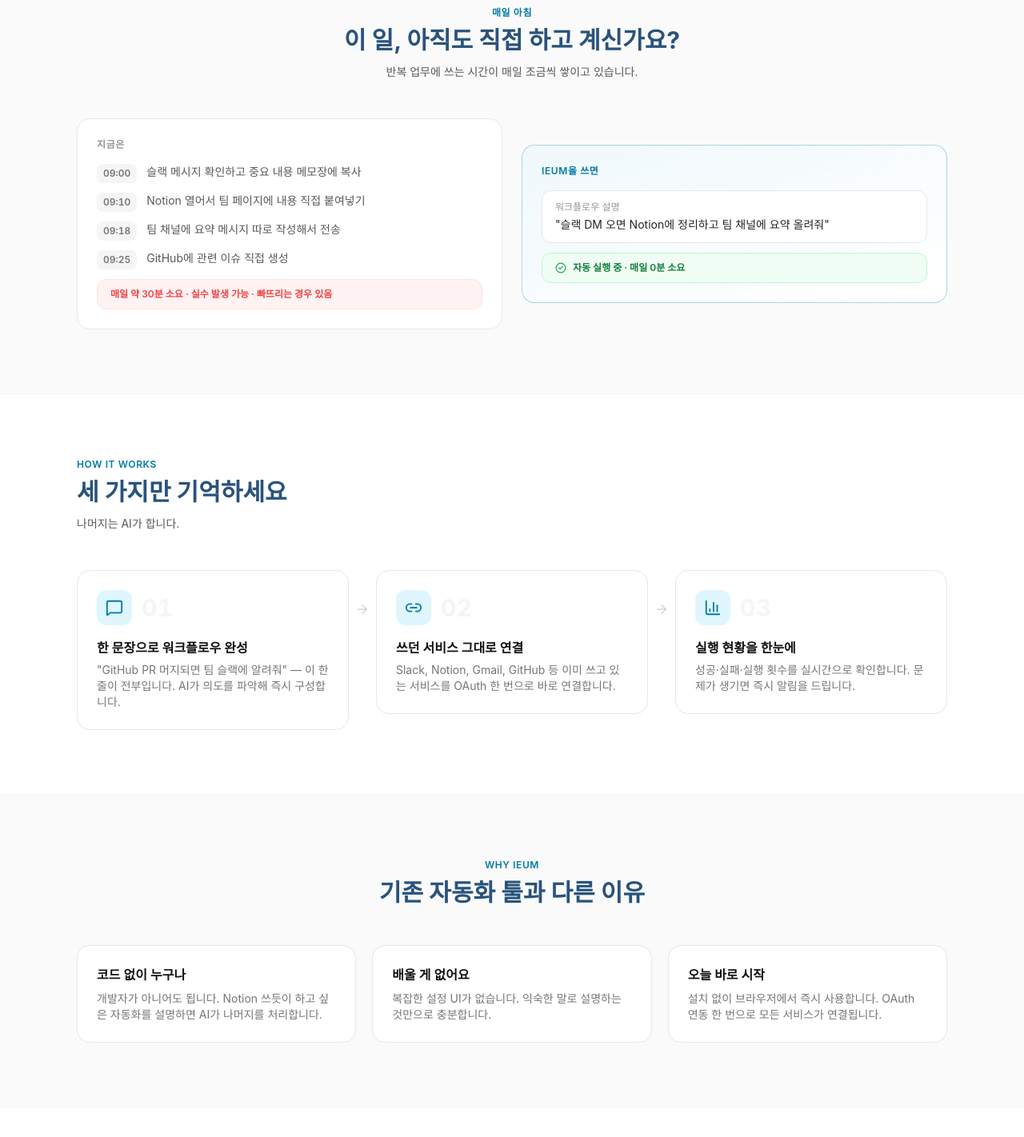
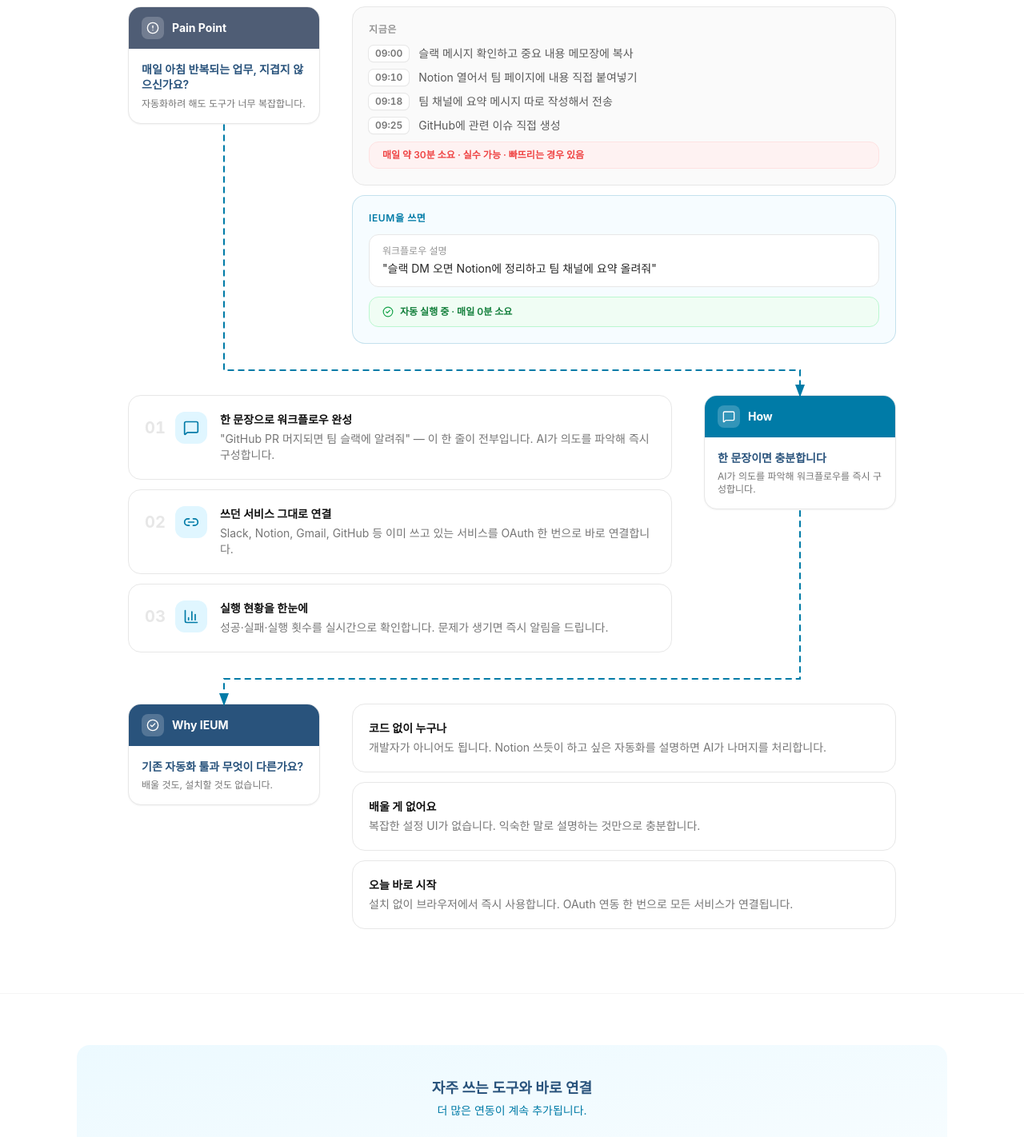
Before and after one commit to team-ieum/ieum-beta, a React (Create React App) app: page / in a window 1280 px wide. Shown: the part 720-2142 px from the top of the page at 80% size. Built offline with nearby package versions, Linux system fonts and the light colour scheme; a web font is replaced by a local one.

Commit message:
fix: 노드 연결선 SVG 오버레이로 교체 및 UX 개선

```diff
--- a/src/App.js
+++ b/src/App.js
@@ -1,5 +1,5 @@
 import { useState, useEffect, useRef } from 'react';
-import { ArrowRight, ArrowDown, MessageSquare, Link2, BarChart3, Zap, CheckCircle2 } from 'lucide-react';
+import { ArrowRight, ArrowDown, AlertCircle, MessageSquare, Link2, BarChart3, Zap, CheckCircle2 } from 'lucide-react';
 import './App.css';
 import symbol from './assets/symbol.png';
 import slack from './assets/serviceIcon/slack.png';
@@ -221,44 +221,130 @@ function Hero() {
   );
 }
 
-/* ─── Pain Points ───────────────────────────────────────── */
-function PainPoints() {
-  const steps = [
+/* ─── Flow node box ──────────────────────────────────────── */
+function FlowNodeBox({ step, label, sublabel, icon: Icon, headerBg = '#29537c' }) {
+  return (
+    <div className="overflow-hidden rounded-2xl border border-neutral-200 bg-white shadow-sm">
+      <div className="flex items-center gap-2.5 px-4 py-3" style={{ background: headerBg }}>
+        {Icon && (
+          <span className="grid h-7 w-7 shrink-0 place-items-center rounded-lg bg-white/20">
+            <Icon size={16} className="text-white" />
+          </span>
+        )}
+        <span className="text-sm font-bold text-white">{step}</span>
+      </div>
+      <div className="px-4 py-4">
+        <p className="m-0 text-sm font-semibold leading-snug text-deep-blue">{label}</p>
+        {sublabel && <p className="m-0 mt-1.5 text-xs text-neutral-500">{sublabel}</p>}
+      </div>
+    </div>
+  );
+}
+
+/* ─── Flow section ───────────────────────────────────────── */
+function FlowSection() {
+  const sectionRef = useRef(null);
+  const ref1 = useRef(null);
+  const ref2 = useRef(null);
+  const ref3 = useRef(null);
+  const row1Ref = useRef(null);
+  const row2Ref = useRef(null);
+  const row3Ref = useRef(null);
+  const [lines, setLines] = useState([]);
+
+  useEffect(() => {
+    function measure() {
+      const section = sectionRef.current;
+      if (!section || !ref1.current || !ref2.current || !ref3.current) return;
+      if (!row1Ref.current || !row2Ref.current || !row3Ref.current) return;
+      const sR = section.getBoundingClientRect();
+      const nR = [ref1, ref2, ref3].map(r => r.current.getBoundingClientRect());
+      const rR = [row1Ref, row2Ref, row3Ref].map(r => r.current.getBoundingClientRect());
+      // 수평 꺾임을 row 사이 빈 갭의 중간점으로 라우팅 (콘텐츠 박스를 통과하지 않음)
+      setLines([
+        {
+          x1: nR[0].left + nR[0].width / 2 - sR.left,
+          y1: nR[0].bottom - sR.top,
+          gapY: (rR[0].bottom + rR[1].top) / 2 - sR.top,
+          x2: nR[1].left + nR[1].width / 2 - sR.left,
+          y2: nR[1].top - sR.top,
+        },
+        {
+          x1: nR[1].left + nR[1].width / 2 - sR.left,
+          y1: nR[1].bottom - sR.top,
+          gapY: (rR[1].bottom + rR[2].top) / 2 - sR.top,
+          x2: nR[2].left + nR[2].width / 2 - sR.left,
+          y2: nR[2].top - sR.top,
+        },
+      ]);
+    }
+    measure();
+    const t = setTimeout(measure, 120);
+    window.addEventListener('resize', measure);
+    return () => { clearTimeout(t); window.removeEventListener('resize', measure); };
+  }, []);
+
+  const morningSteps = [
     { time: '09:00', text: '슬랙 메시지 확인하고 중요 내용 메모장에 복사' },
     { time: '09:10', text: 'Notion 열어서 팀 페이지에 내용 직접 붙여넣기' },
     { time: '09:18', text: '팀 채널에 요약 메시지 따로 작성해서 전송' },
     { time: '09:25', text: 'GitHub에 관련 이슈 직접 생성' },
   ];
+
   return (
-    <section className="border-t border-neutral-100 bg-neutral-50 py-20">
-      <div className="mx-auto max-w-6xl px-5 lg:px-8">
-        <FadeIn>
-          <div className="mb-12 text-center">
-            <p className="m-0 text-xs font-semibold uppercase tracking-wider text-main-blue">매일 아침</p>
-            <h2 className="m-0 mt-2 text-2xl font-bold text-deep-blue sm:text-3xl">이 일, 아직도 직접 하고 계신가요?</h2>
-            <p className="m-0 mt-3 text-sm text-neutral-600">반복 업무에 쓰는 시간이 매일 조금씩 쌓이고 있습니다.</p>
+    <section ref={sectionRef} id="features" className="relative border-t border-neutral-100 bg-white py-20">
+
+      {/* SVG overlay — DOM 위치를 측정해 노드끼리 직접 연결 */}
+      <svg className="pointer-events-none absolute inset-0 hidden h-full w-full overflow-visible lg:block" aria-hidden="true">
+        <defs>
+          <marker id="arr-flow" markerWidth="8" markerHeight="6" refX="7" refY="3" orient="auto">
+            <polygon points="0 0, 8 3, 0 6" fill="#007ba7" />
+          </marker>
+        </defs>
+        {lines.map(({ x1, y1, gapY, x2, y2 }, i) => (
+          <path
+            key={i}
+            d={`M ${x1} ${y1} L ${x1} ${gapY} L ${x2} ${gapY} L ${x2} ${y2}`}
+            fill="none"
+            stroke="#007ba7"
+            strokeWidth="2"
+            strokeDasharray="8 5"
+            markerEnd="url(#arr-flow)"
+          />
+        ))}
+      </svg>
+
+      <div className="mx-auto max-w-5xl px-5 lg:px-8">
+
+        {/* ── Step 1: Pain Point (노드 왼쪽) ── */}
+        <div ref={row1Ref} className="flex flex-col gap-6 lg:flex-row lg:items-start lg:gap-10">
+          <div ref={ref1} className="shrink-0 lg:w-60">
+            <FlowNodeBox
+              step="Pain Point"
+              label="매일 아침 반복되는 업무, 지겹지 않으신가요?"
+              sublabel="자동화하려 해도 도구가 너무 복잡합니다."
+              icon={AlertCircle}
+              headerBg="#4f5d75"
+            />
           </div>
-        </FadeIn>
-        <div className="grid gap-6 lg:grid-cols-2 lg:items-center">
-          <FadeIn delay={0}>
-            <div className="rounded-2xl border border-neutral-200 bg-white p-6">
-              <p className="m-0 mb-4 text-xs font-semibold uppercase tracking-wider text-neutral-400">지금은</p>
+          <FadeIn className="flex-1">
             <div className="space-y-3">
-                {steps.map(({ time, text }) => (
+              <div className="rounded-2xl border border-neutral-200 bg-neutral-50 p-5">
+                <p className="m-0 mb-3 text-xs font-semibold uppercase tracking-wider text-neutral-400">지금은</p>
+                <div className="space-y-2.5">
+                  {morningSteps.map(({ time, text }) => (
                     <div key={time} className="flex items-start gap-3">
-                    <span className="shrink-0 rounded-lg bg-neutral-100 px-2 py-1 text-xs font-semibold tabular-nums text-neutral-500">{time}</span>
+                      <span className="shrink-0 rounded-md bg-white px-2 py-0.5 text-xs font-semibold tabular-nums text-neutral-500 shadow-sm ring-1 ring-neutral-200">{time}</span>
                       <p className="m-0 text-sm text-neutral-600">{text}</p>
                     </div>
                   ))}
-                <div className="mt-4 rounded-xl border border-red-100 bg-red-50 px-4 py-2.5">
-                  <p className="m-0 text-xs font-semibold text-red-500">매일 약 30분 소요 · 실수 발생 가능 · 빠뜨리는 경우 있음</p>
+                  <div className="mt-2 rounded-xl border border-red-100 bg-red-50 px-4 py-2">
+                    <p className="m-0 text-xs font-semibold text-red-500">매일 약 30분 소요 · 실수 가능 · 빠뜨리는 경우 있음</p>
                   </div>
                 </div>
               </div>
-          </FadeIn>
-          <FadeIn delay={150}>
-            <div className="rounded-2xl border border-main-blue/30 bg-gradient-to-br from-light-blue/40 to-white p-6">
-              <p className="m-0 mb-4 text-xs font-semibold uppercase tracking-wider text-main-blue">IEUM을 쓰면</p>
+              <div className="rounded-2xl border border-main-blue/20 bg-light-blue/30 p-5">
+                <p className="m-0 mb-3 text-xs font-semibold uppercase tracking-wider text-main-blue">IEUM을 쓰면</p>
                 <div className="mb-3 rounded-xl border border-neutral-200 bg-white px-4 py-3">
                   <p className="m-0 text-xs text-neutral-400">워크플로우 설명</p>
                   <p className="m-0 mt-1 text-sm text-neutral-800">"슬랙 DM 오면 Notion에 정리하고 팀 채널에 요약 올려줘"</p>
@@ -268,83 +354,78 @@ function PainPoints() {
                   <p className="m-0 text-xs font-semibold text-green-700">자동 실행 중 · 매일 0분 소요</p>
                 </div>
               </div>
+            </div>
           </FadeIn>
         </div>
+
+        {/* 모바일 연결선 1 */}
+        <div className="flex justify-center py-1 lg:hidden">
+          <div className="h-10 border-l-2 border-dashed border-main-blue" />
         </div>
-    </section>
-  );
-}
+        {/* 데스크탑 gap 공간 (SVG gapY 측정용) */}
+        <div className="hidden h-16 lg:block" />
 
-/* ─── Features ──────────────────────────────────────────── */
-function Features() {
-  return (
-    <section id="features" className="border-t border-neutral-100 bg-white py-20">
-      <div className="mx-auto max-w-6xl px-5 lg:px-8">
-        <FadeIn>
-          <div className="mb-12 max-w-2xl">
-            <p className="m-0 text-xs font-semibold uppercase tracking-wider text-main-blue">How it works</p>
-            <h2 className="m-0 mt-2 text-2xl font-bold text-deep-blue sm:text-3xl">세 가지만 기억하세요</h2>
-            <p className="m-0 mt-3 text-sm text-neutral-600">나머지는 AI가 합니다.</p>
+        {/* ── Step 2: How (노드 오른쪽) ── */}
+        <div ref={row2Ref} className="flex flex-col gap-6 lg:flex-row-reverse lg:items-start lg:gap-10">
+          <div ref={ref2} className="shrink-0 lg:w-60">
+            <FlowNodeBox
+              step="How"
+              label="한 문장이면 충분합니다"
+              sublabel="AI가 의도를 파악해 워크플로우를 즉시 구성합니다."
+              icon={MessageSquare}
+              headerBg="#007ba7"
+            />
           </div>
-        </FadeIn>
-
-        {/* 노드 + 화살표 레이아웃 */}
-        <div className="flex flex-col items-center gap-3 sm:flex-row sm:items-start sm:gap-0">
-          {FEATURES.flatMap(({ icon: Icon, title, desc }, i) => {
-            const card = (
-              <FadeIn key={title} delay={i * 120} className="w-full sm:flex-1 sm:min-w-0">
-                <article className="flex h-full flex-col gap-4 rounded-2xl border border-neutral-200 bg-white p-6 transition-shadow hover:shadow-md">
-                  <div className="flex items-center gap-3">
-                    <span className="grid h-11 w-11 shrink-0 place-items-center rounded-xl bg-light-blue text-main-blue">
-                      <Icon size={22} />
-                    </span>
-                    <span className="select-none text-3xl font-bold text-neutral-100 tabular-nums">
-                      0{i + 1}
+          <FadeIn className="flex-1">
+            <div className="space-y-3">
+              {FEATURES.map(({ icon: Icon, title, desc }, i) => (
+                <div key={title} className="flex items-start gap-4 rounded-2xl border border-neutral-200 bg-white p-5">
+                  <div className="flex shrink-0 items-center gap-3">
+                    <span className="select-none text-xl font-bold text-neutral-200 tabular-nums">0{i + 1}</span>
+                    <span className="grid h-10 w-10 place-items-center rounded-xl bg-light-blue text-main-blue">
+                      <Icon size={20} />
                     </span>
                   </div>
                   <div>
-                    <h3 className="m-0 text-base font-semibold text-neutral-900">{title}</h3>
-                    <p className="m-0 mt-1.5 text-sm text-neutral-500">{desc}</p>
-                  </div>
-                </article>
-              </FadeIn>
-            );
-            if (i === 0) return [card];
-            return [
-              <div key={`arrow-${i}`} className="flex shrink-0 items-center justify-center sm:px-2 sm:pt-10">
-                <ArrowDown size={18} className="text-neutral-300 sm:hidden" />
-                <ArrowRight size={18} className="hidden text-neutral-300 sm:block" />
-              </div>,
-              card,
-            ];
-          })}
+                    <h3 className="m-0 text-sm font-semibold text-neutral-900">{title}</h3>
+                    <p className="m-0 mt-1 text-sm text-neutral-500">{desc}</p>
                   </div>
                 </div>
-    </section>
-  );
-}
-
-/* ─── Why ───────────────────────────────────────────────── */
-function Why() {
-  return (
-    <section className="border-t border-neutral-100 bg-neutral-50 py-20">
-      <div className="mx-auto max-w-6xl px-5 lg:px-8">
-        <FadeIn>
-          <div className="mb-12 text-center">
-            <p className="m-0 text-xs font-semibold uppercase tracking-wider text-main-blue">Why IEUM</p>
-            <h2 className="m-0 mt-2 text-2xl font-bold text-deep-blue sm:text-3xl">기존 자동화 툴과 다른 이유</h2>
+              ))}
             </div>
           </FadeIn>
-        <div className="grid gap-5 sm:grid-cols-3">
-          {WHY_ITEMS.map(({ title, desc }, i) => (
-            <FadeIn key={title} delay={i * 100}>
-              <div className="h-full rounded-2xl border border-neutral-200 bg-white p-6">
-                <h3 className="m-0 text-base font-semibold text-neutral-900">{title}</h3>
-                <p className="m-0 mt-2 text-sm text-neutral-500">{desc}</p>
+        </div>
+
+        {/* 모바일 연결선 2 */}
+        <div className="flex justify-center py-1 lg:hidden">
+          <div className="h-10 border-l-2 border-dashed border-main-blue" />
+        </div>
+        {/* 데스크탑 gap 공간 (SVG gapY 측정용) */}
+        <div className="hidden h-16 lg:block" />
+
+        {/* ── Step 3: Why (노드 왼쪽) ── */}
+        <div ref={row3Ref} className="flex flex-col gap-6 lg:flex-row lg:items-start lg:gap-10">
+          <div ref={ref3} className="shrink-0 lg:w-60">
+            <FlowNodeBox
+              step="Why IEUM"
+              label="기존 자동화 툴과 무엇이 다른가요?"
+              sublabel="배울 것도, 설치할 것도 없습니다."
+              icon={CheckCircle2}
+              headerBg="#29537c"
+            />
+          </div>
+          <FadeIn className="flex-1">
+            <div className="space-y-3">
+              {WHY_ITEMS.map(({ title, desc }) => (
+                <div key={title} className="rounded-2xl border border-neutral-200 bg-white p-5">
+                  <h3 className="m-0 text-sm font-semibold text-neutral-900">{title}</h3>
+                  <p className="m-0 mt-1 text-sm text-neutral-500">{desc}</p>
+                </div>
+              ))}
             </div>
           </FadeIn>
-          ))}
         </div>
+
       </div>
     </section>
   );
@@ -355,17 +436,17 @@ function Integrations() {
   return (
     <section className="border-t border-neutral-100 bg-white py-16">
       <div className="mx-auto max-w-6xl px-5 lg:px-8">
-        <div className="overflow-hidden rounded-2xl bg-deep-blue py-10 text-center">
-          <h3 className="m-0 text-lg font-semibold text-white">자주 쓰는 도구와 바로 연결</h3>
-          <p className="m-0 mt-1 text-sm text-light-blue">더 많은 연동이 계속 추가됩니다.</p>
+        <div className="overflow-hidden rounded-2xl bg-gradient-to-br from-light-blue/60 to-light-blue/20 py-10 text-center">
+          <h3 className="m-0 text-lg font-semibold text-deep-blue">자주 쓰는 도구와 바로 연결</h3>
+          <p className="m-0 mt-1 text-sm text-main-blue">더 많은 연동이 계속 추가됩니다.</p>
           <div className="relative mt-6 overflow-hidden">
-            <div className="pointer-events-none absolute inset-y-0 left-0 z-10 w-20 bg-gradient-to-r from-deep-blue to-transparent" />
-            <div className="pointer-events-none absolute inset-y-0 right-0 z-10 w-20 bg-gradient-to-l from-deep-blue to-transparent" />
+            <div className="pointer-events-none absolute inset-y-0 left-0 z-10 w-20 bg-gradient-to-r from-light-blue/60 to-transparent" />
+            <div className="pointer-events-none absolute inset-y-0 right-0 z-10 w-20 bg-gradient-to-l from-light-blue/20 to-transparent" />
             <div className="marquee-track">
               {[...INTEGRATIONS, ...INTEGRATIONS].map(({ name, icon }, i) => (
-                <div key={i} className="mx-2 flex shrink-0 items-center gap-2.5 rounded-xl border border-white/10 bg-white/5 px-4 py-2.5">
+                <div key={i} className="mx-2 flex shrink-0 items-center gap-2.5 rounded-xl border border-main-blue/15 bg-white/70 px-4 py-2.5">
                   <img src={icon} alt="" className="h-7 w-7 object-contain" />
-                  <span className="text-sm font-semibold text-white">{name}</span>
+                  <span className="text-sm font-semibold text-deep-blue">{name}</span>
                 </div>
               ))}
             </div>
@@ -539,8 +620,8 @@ function EmailCta() {
             </div>
           ) : (
             <div>
-              <h2 className="m-0 text-2xl font-bold sm:text-3xl">지금 신청하고 가장 먼저 경험하세요</h2>
-              <p className="m-0 mx-auto mt-3 max-w-lg text-sm text-light-blue">
+              <h2 className="m-0 text-xl font-bold sm:text-2xl lg:text-3xl">지금 신청하고 가장 먼저 경험하세요</h2>
+              <p className="m-0 mx-auto mt-3 max-w-lg text-xs text-light-blue sm:text-sm">
                 얼리액세스 신청자에게 출시 소식을 가장 먼저 전달드립니다.
               </p>
               <form
@@ -599,9 +680,7 @@ export default function App() {
       <Nav />
       <main>
         <Hero />
-        <PainPoints />
-        <Features />
-        <Why />
+        <FlowSection />
         <Integrations />
         <EmailCta />
       </main>
```
Lines whose indentation alone changed are shown as unchanged.
